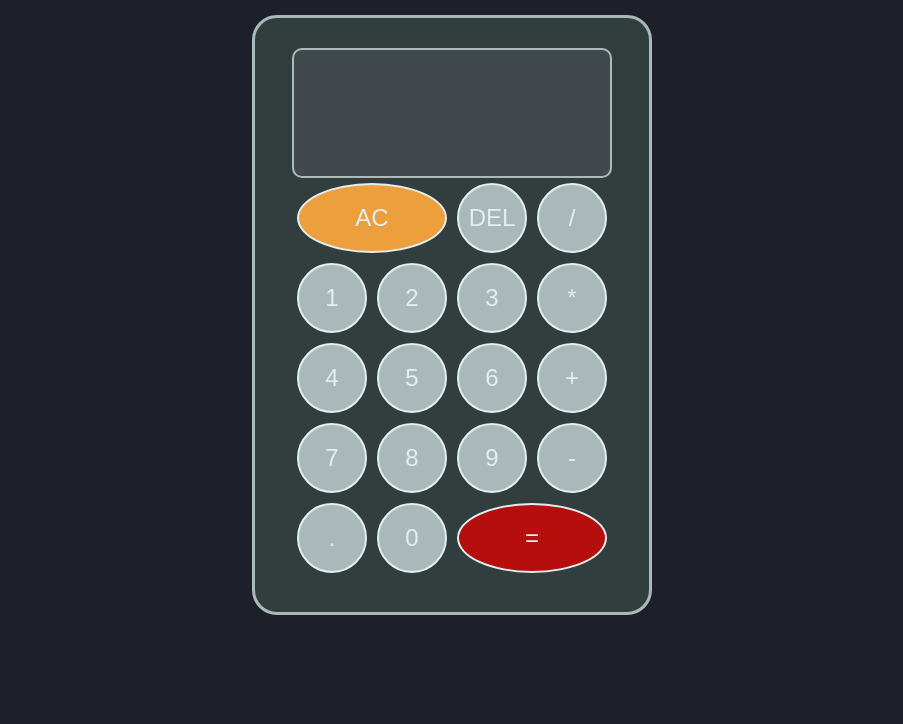
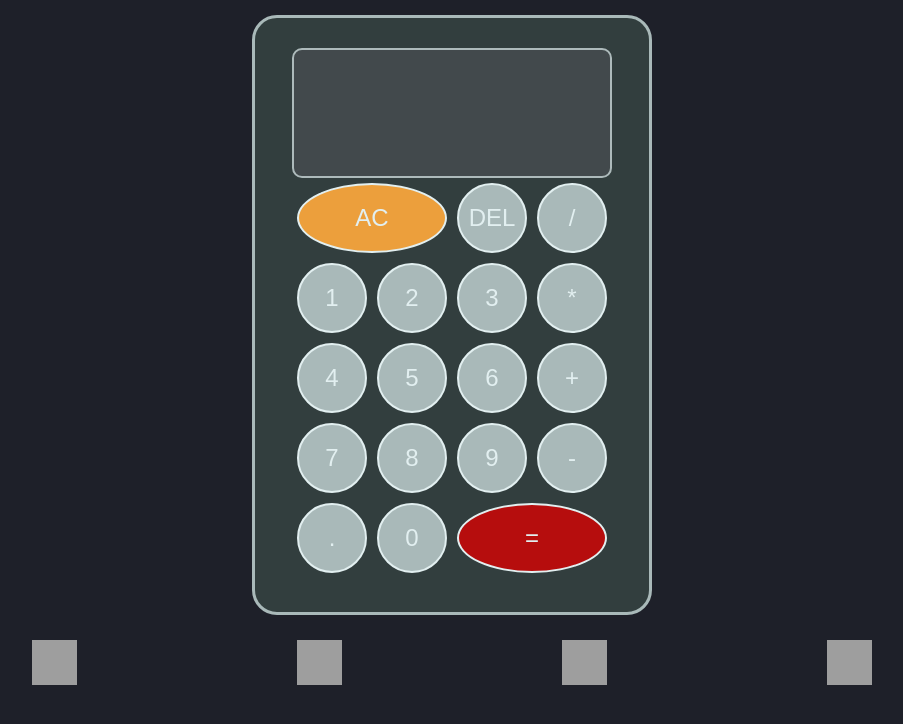
Before and after one commit to eskaider/calculadoraJS, a plain HTML site: page index.html in a window 1280 px wide. Shown: the whole page, without its empty margins (188-1091 px from the left). Drawn offline with Linux system fonts and the light colour scheme; grey boxes are pictures that could not be loaded.

Commit message:
se corrigieron algunos bugs y se anadieron links a RRSS

```diff
--- a/css/style.css
+++ b/css/style.css
@@ -6,11 +6,14 @@
 
 body{
     background: rgb(30, 32, 41);
+    padding-top: 15px;
+}
+
+.cuerpo{
     display: flex;
     flex-wrap: wrap;
     justify-content: center;
     align-items: center;
-    padding-top: 15px;
 }
 
 .calculadora{
@@ -65,5 +68,29 @@ body{
 .valor-inf{
     color: #E2EFF0;
     font-size: 2.2rem;
+}
 
+.links{
+    display: flex;
+    flex-wrap: wrap;
+    justify-content: space-evenly;
+    align-items: center;
+    text-align: center;
 }
+
+.links a{
+    text-decoration: none;
+    border-radius: 100%;
+    width: 45px;
+    height: 45px;
+    margin-top: 25px;
+}
+
+.links img{
+    width: 45px;
+    height: 45px;
+}
+
+.links a:hover{
+    background-color: #A9B9B9;
+}
--- a/index.html
+++ b/index.html
@@ -9,6 +9,7 @@
     <title>Calculadora</title>
 </head>
 <body>
+<header class="cuerpo">
     <div class="calculadora">
         <div class="display">
             <div data-valor-superior class="valor-sup"></div>
@@ -34,6 +35,21 @@
         <button data-numero>0</button>
         <button class="span2" style="background-color: #B60D0D;" data-igual>=</button>
     </div>
+</header>
+    <footer class="links">
+        <a class="instagram" href="https://www.instagram.com/eru.gr/" target="_blank">
+            <img src="https://cdn-icons-png.flaticon.com/128/3661/3661391.png" alt="icon">
+        </a>
+        <a class="tiktok" href="https://www.tiktok.com/@eskaider0" target="_blank">
+            <img src="https://cdn-icons-png.flaticon.com/128/3046/3046131.png" alt="icon">
+        </a>
+        <a class="linkedin" href="https://www.linkedin.com/in/erubeygonzalez" target="_blank">
+            <img src="https://cdn-icons-png.flaticon.com/128/2582/2582575.png" alt="icon">
+        </a>
+        <a class="github" href="https://github.com/eskaider" target="_blank">
+            <img src="https://cdn-icons-png.flaticon.com/128/1051/1051377.png" alt="icon">
+        </a>
+    </footer>
     <script src="index.js"></script>
 </body>
 </html>
```
Also changed, not shown: index.js (+7 -1 lines).
